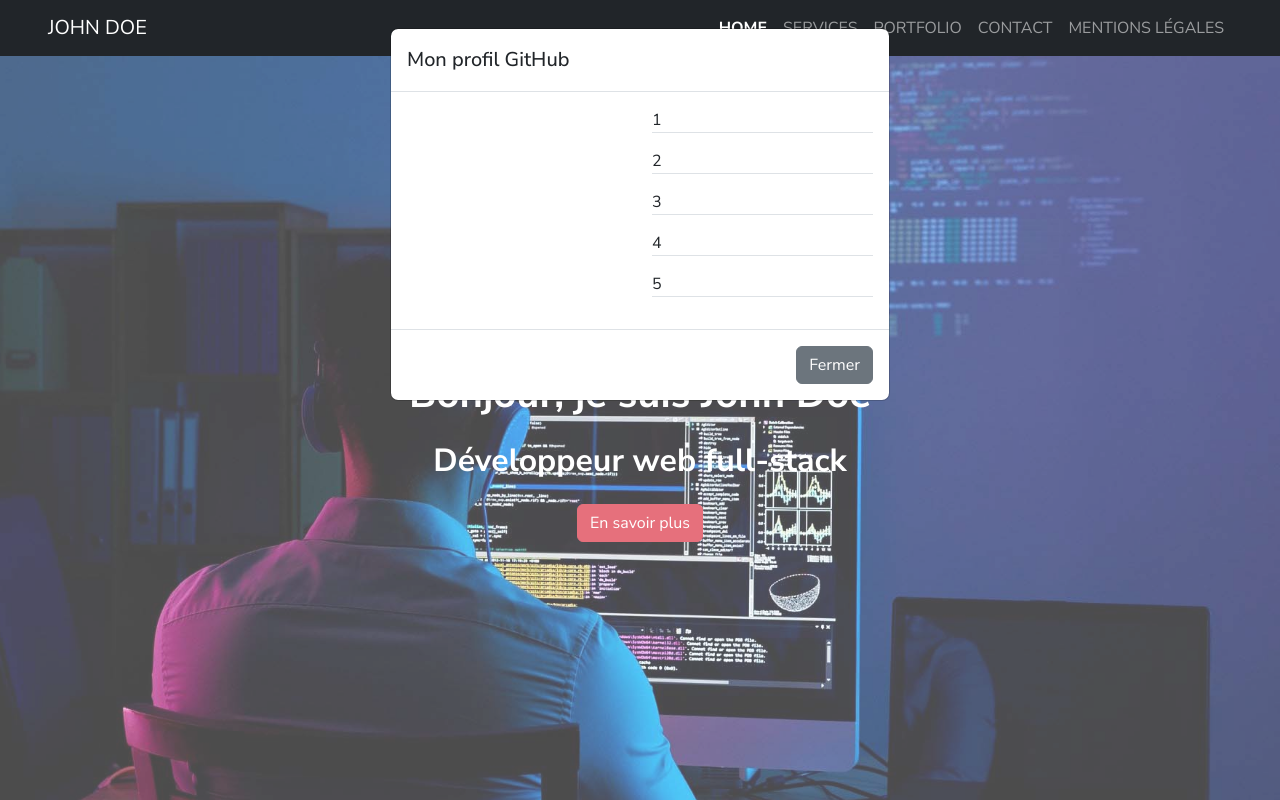
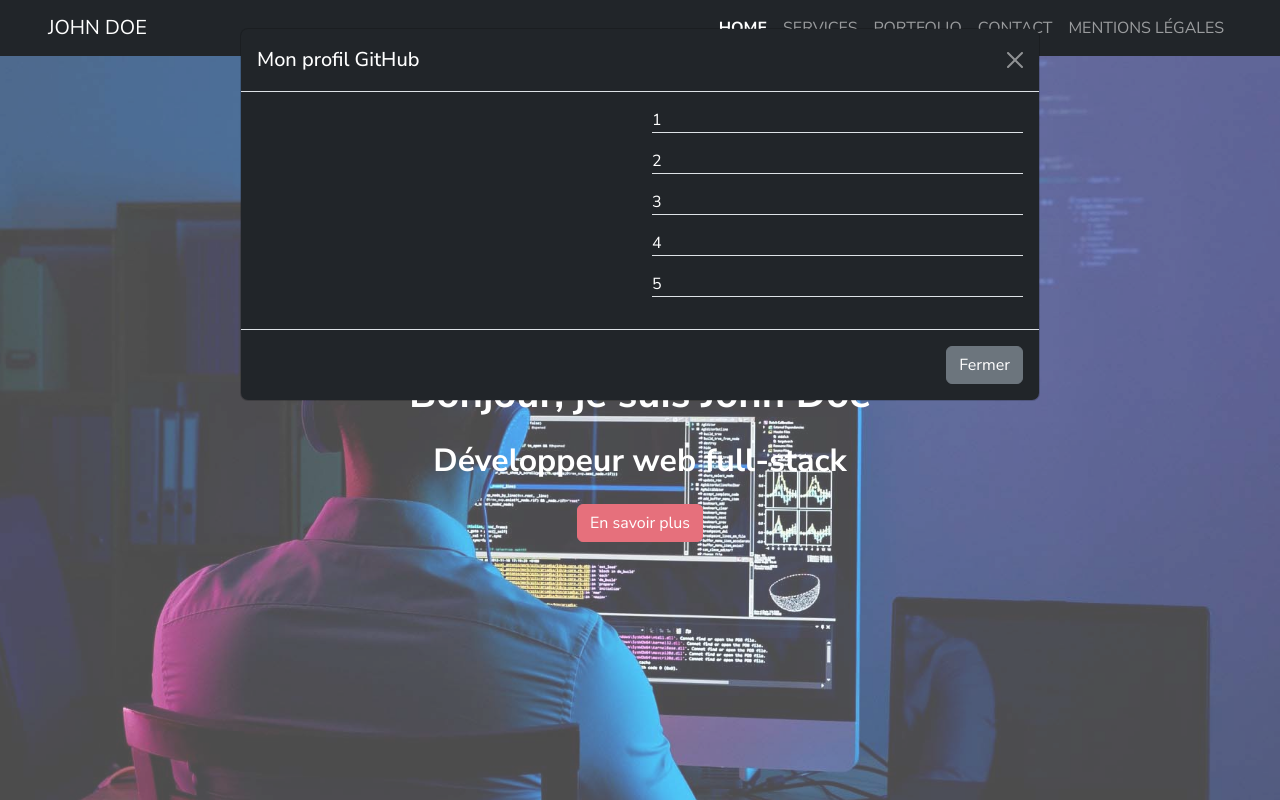
Before and after one commit to CamRossIL/CamRoss-Portfolio-React, a React (Vite) app: page / in a window 1280 px wide. Both pictures are taken after a click on the button "En savoir plus". Shown: the top 800 px of the page. Built offline with nearby package versions, Linux system fonts and the light colour scheme.

Commit message:
modal styles

```diff
--- a/src/pages/Home.jsx
+++ b/src/pages/Home.jsx
@@ -21,8 +21,8 @@ function Home() {
       <SectionHome />
       {showModal && (
         <div className="modal show d-block" tabIndex="-1">
-          <div className="modal-dialog">
-            <div className="modal-content">
+          <div className="modal-dialog modal-lg">
+            <div className="modal-content bg-dark text-white">
               <div className="modal-header">
                 <h5 className="modal-title">Mon profil GitHub</h5>
                 <button
```
